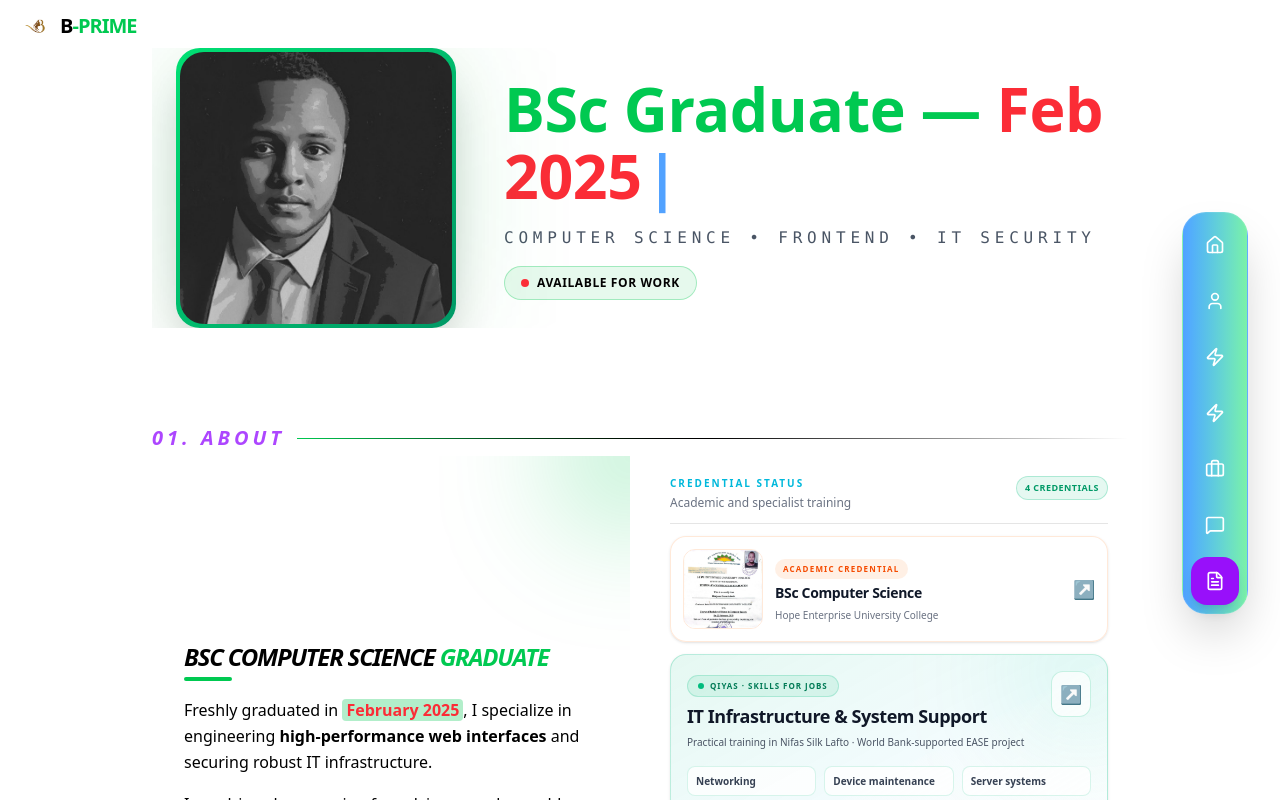
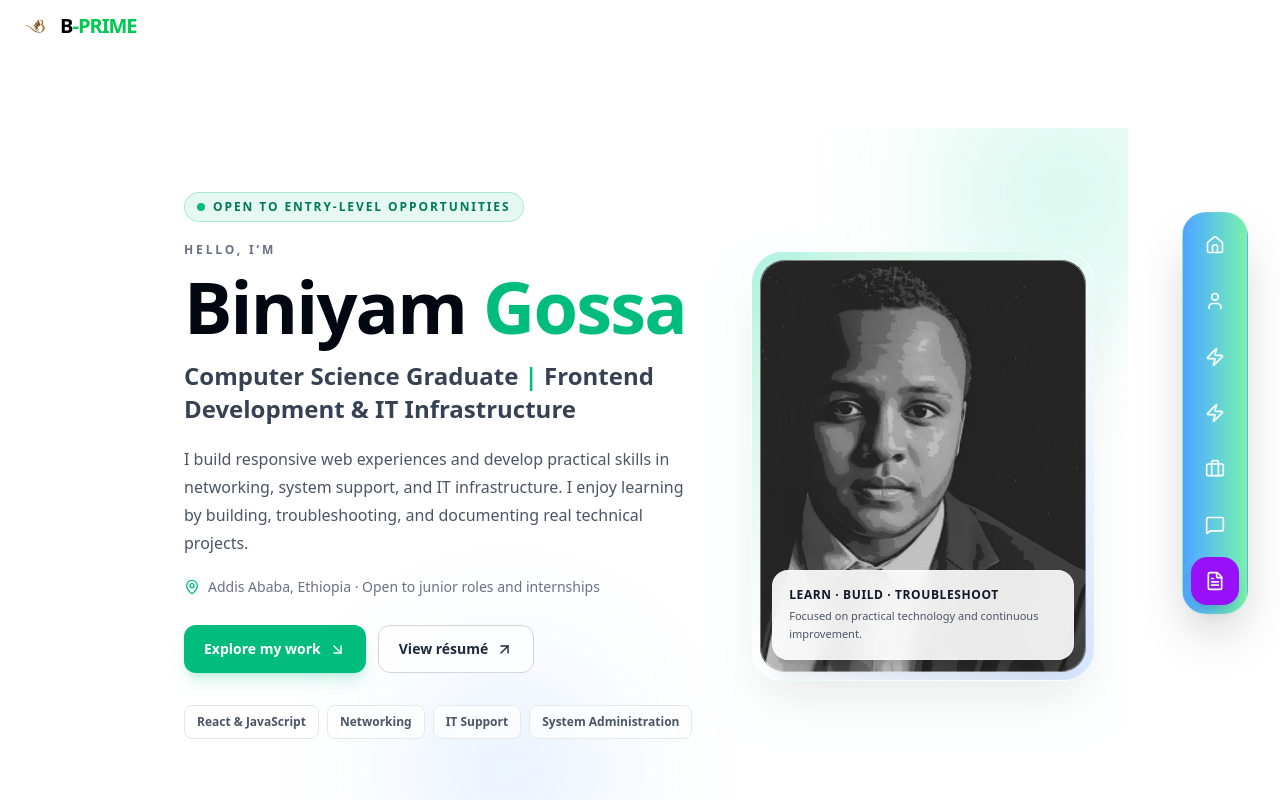
Before and after one commit to bnmgossa/biniyamgossa, a React (Vite) app: page / in a window 1280 px wide. Shown: the top 800 px of the page. Built offline with nearby package versions, Linux system fonts and the light colour scheme.

Commit message:
Refine portfolio hero for international recruiter audience

```diff
--- a/src/components/sections/Hero.jsx
+++ b/src/components/sections/Hero.jsx
@@ -1,128 +1,68 @@
-import React, { useEffect, useState } from "react";
+import React from "react";
+import { ArrowDownRight, ArrowUpRight, MapPin } from "lucide-react";
 import profile from "../../assets/images/profile/profile.jpeg";
+import resume from "../../assets/BINIYAM_GOSSA_KEBEDE.pdf";
 
-const texts = [
-  "BINIYAM GOSSA",
-  "BSc Graduate — Feb 2025"
-];
+const Hero = () => (
+  <section className="relative overflow-hidden px-4 py-8 sm:px-6 sm:py-12 lg:px-8 lg:py-16">
+    <div aria-hidden="true" className="pointer-events-none absolute -right-16 -top-16 h-64 w-64 rounded-full bg-emerald-400/15 blur-3xl" />
+    <div aria-hidden="true" className="pointer-events-none absolute -bottom-20 left-1/4 h-56 w-56 rounded-full bg-blue-500/10 blur-3xl" />
 
-const Hero = () => {
-  const [textIndex, setTextIndex] = useState(0);
-  const [displayedText, setDisplayedText] = useState("");
-  const [isDeleting, setIsDeleting] = useState(false);
-  const [charIndex, setCharIndex] = useState(0);
+    <div className="relative mx-auto grid max-w-6xl items-center gap-8 md:grid-cols-[minmax(0,1.2fr)_minmax(240px,0.8fr)] md:gap-12">
+      <div className="order-2 min-w-0 md:order-1">
+        <div className="mb-5 inline-flex items-center gap-2 rounded-full border border-emerald-500/25 bg-emerald-500/10 px-3 py-1.5 text-[10px] font-bold uppercase tracking-[0.16em] text-emerald-700 dark:text-emerald-300 sm:text-xs">
+          <span className="h-2 w-2 rounded-full bg-emerald-500" />
+          Open to entry-level opportunities
+        </div>
 
-  useEffect(() => {
-    const currentText = texts[textIndex];
-    const typingSpeed = isDeleting ? 50 : 90;
+        <p className="mb-3 text-xs font-bold uppercase tracking-[0.24em] text-gray-500 dark:text-gray-400">
+          Hello, I’m
+        </p>
+        <h1 className="text-4xl font-black leading-[1.02] tracking-tight text-gray-950 dark:text-white sm:text-5xl lg:text-7xl">
+          Biniyam <span className="text-emerald-500">Gossa</span>
+        </h1>
+        <h2 className="mt-4 max-w-2xl text-lg font-semibold leading-snug text-gray-700 dark:text-gray-200 sm:text-2xl">
+          Computer Science Graduate <span className="text-emerald-500">|</span> Frontend Development & IT Infrastructure
+        </h2>
+        <p className="mt-5 max-w-2xl text-sm leading-7 text-gray-600 dark:text-gray-300 sm:text-base">
+          I build responsive web experiences and develop practical skills in networking, system support, and IT infrastructure. I enjoy learning by building, troubleshooting, and documenting real technical projects.
+        </p>
 
-    const timeout = setTimeout(() => {
-      if (!isDeleting) {
-        setDisplayedText(currentText.slice(0, charIndex + 1));
-        setCharIndex(charIndex + 1);
+        <div className="mt-5 flex items-center gap-2 text-xs font-medium text-gray-500 dark:text-gray-400 sm:text-sm">
+          <MapPin size={16} className="text-emerald-500" aria-hidden="true" />
+          Addis Ababa, Ethiopia · Open to junior roles and internships
+        </div>
 
-        if (charIndex + 1 === currentText.length) {
-          setTimeout(() => setIsDeleting(true), 1200);
-        }
-      } else {
-        setDisplayedText(currentText.slice(0, charIndex - 1));
-        setCharIndex(charIndex - 1);
+        <div className="mt-7 flex flex-wrap gap-3">
+          <a href="#showcase" className="inline-flex min-h-12 items-center justify-center gap-2 rounded-xl bg-emerald-500 px-5 py-3 text-sm font-bold text-white shadow-lg shadow-emerald-500/20 transition hover:-translate-y-0.5 hover:bg-emerald-600 focus-visible:outline-none focus-visible:ring-2 focus-visible:ring-emerald-500 focus-visible:ring-offset-2">
+            Explore my work <ArrowDownRight size={17} aria-hidden="true" />
+          </a>
+          <a href={resume} target="_blank" rel="noopener noreferrer" className="inline-flex min-h-12 items-center justify-center gap-2 rounded-xl border border-gray-300 bg-white/80 px-5 py-3 text-sm font-bold text-gray-800 transition hover:-translate-y-0.5 hover:border-emerald-500 hover:text-emerald-700 focus-visible:outline-none focus-visible:ring-2 focus-visible:ring-emerald-500 focus-visible:ring-offset-2 dark:border-white/15 dark:bg-white/5 dark:text-white">
+            View résumé <ArrowUpRight size={17} aria-hidden="true" />
+          </a>
+        </div>
 
-        if (charIndex - 1 === 0) {
-          setIsDeleting(false);
-          setTextIndex((prev) => (prev + 1) % texts.length);
-        }
-      }
-    }, typingSpeed);
+        <div className="mt-8 flex flex-wrap gap-2" aria-label="Core focus areas">
+          {["React & JavaScript", "Networking", "IT Support", "System Administration"].map((item) => (
+            <span key={item} className="rounded-lg border border-gray-200 bg-white/70 px-3 py-2 text-[10px] font-semibold text-gray-600 dark:border-white/10 dark:bg-white/5 dark:text-gray-300 sm:text-xs">
+              {item}
+            </span>
+          ))}
+        </div>
+      </div>
 
-    return () => clearTimeout(timeout);
-  }, [charIndex, isDeleting, textIndex]);
-
-  // LOGIC TO RENDER COLORED TEXT
-  const renderStyledText = () => {
-    if (textIndex === 0) {
-
-      const splitAt = "BINIYAM".length;
-      if (displayedText.length <= splitAt) {
-        return <span>{displayedText}</span>;
-      }
-      return (
-        <>
-          <span>{displayedText.slice(0, splitAt)}</span>
-          <span className="text-black dark:text-blue-500 ">{displayedText.slice(splitAt)}</span>
-        </>
-      );
-    } else {
-      // Logic for "BSc Graduate — Feb 2025"
-      // We want "Feb 2025" to be red
-      const splitAt = "BSc Graduate — ".length;
-      if (displayedText.length <= splitAt) {
-        return <span>{displayedText}</span>;
-      }
-      return (
-        <>
-          <span>{displayedText.slice(0, splitAt)}</span>
-          <span className="text-red-500 dark:text-red-500">{displayedText.slice(splitAt)}</span>
-        </>
-      );
-    }
-  };
-
-  return (
-    <section className="px-4 sm:px-6 lg:px-6 -mt-20 overflow-hidden">
-      <div className="max-w-6xl mx-auto">
-        <div className="flex items-center gap-6 sm:gap-8 md:gap-12">
-
-          {/* ================= LEFT - PROFILE ================= */}
-          <div className="relative flex-shrink-0">
-            <div className="absolute inset-0 rounded-3xl bg-green-500/20 blur-3xl opacity-70" />
-            <div
-              className="relative rounded-3xl p-[4px] bg-gradient-to-br from-green-400 to-emerald-600 shadow-2xl"
-              style={{
-                width: "clamp(140px, 25vw, 280px)",
-                height: "clamp(140px, 25vw, 280px)",
-              }}
-            >
-              <div className="w-full h-full rounded-3xl overflow-hidden bg-black">
-                <img src={profile} alt="Biniyam Gossa" className="w-full h-full object-cover" />
-              </div>
-            </div>
-          </div>
-
-          {/* ================= RIGHT - TEXT ================= */}
-          <div className="flex flex-col flex-1 min-w-0 justify-center">
-
-            <div className="min-h-[80px] sm:min-h-[120px] flex flex-col justify-center">
-              <h1 className="font-black tracking-tight text-gray-900 dark:text-white leading-[1.1]">
-                <div
-                  className="text-green-500 break-words"
-                  style={{ fontSize: "clamp(1.3rem, 6vw, 3.8rem)" }}
-                >
-                  {renderStyledText()}
-                  <span className="inline-block animate-pulse ml-1 text-blue-400">|</span>
-                </div>
-              </h1>
-            </div>
-
-            <div className="mt-2 sm:mt-4">
-              <p
-                className="uppercase tracking-[0.15em] sm:tracking-[0.3em] text-gray-600 font-mono"
-                style={{ fontSize: "clamp(0.65rem, 2vw, 1rem)" }}
-              >
-                Computer Science • Frontend • IT Security
-              </p>
-
-              <div className="mt-4 px-4 py-2 w-fit rounded-full bg-green-500/10 border border-green-500/30 text-[10px] sm:text-xs font-bold font-black animate-pulse  uppercase tracking-wider flex items-center gap-2">
-                <span className="w-2 h-2 bg-red-500 rounded-full animate-pulse" />
-                Available for Work
-              </div>
-            </div>
-
+      <div className="order-1 mx-auto w-full max-w-xs md:order-2 md:max-w-sm">
+        <div className="relative mx-auto aspect-[4/5] max-h-[430px] overflow-hidden rounded-[2rem] border border-white/70 bg-gradient-to-br from-emerald-400/30 via-white/10 to-blue-500/20 p-2 shadow-2xl shadow-emerald-950/10 dark:border-white/10">
+          <div className="absolute inset-2 rounded-[1.6rem] border border-white/40 dark:border-white/10" />
+          <img src={profile} alt="Portrait of Biniyam Gossa" fetchPriority="high" className="h-full w-full rounded-[1.55rem] object-cover object-center" />
+          <div className="absolute bottom-5 left-5 right-5 rounded-2xl border border-white/30 bg-white/90 p-4 shadow-xl backdrop-blur-md dark:border-white/10 dark:bg-gray-950/85">
+            <p className="text-xs font-black uppercase tracking-wider text-gray-900 dark:text-white">Learn · Build · Troubleshoot</p>
+            <p className="mt-1 text-[11px] leading-relaxed text-gray-600 dark:text-gray-300">Focused on practical technology and continuous improvement.</p>
           </div>
         </div>
       </div>
-    </section>
-  );
-};
+    </div>
+  </section>
+);
 
 export default Hero;
```
